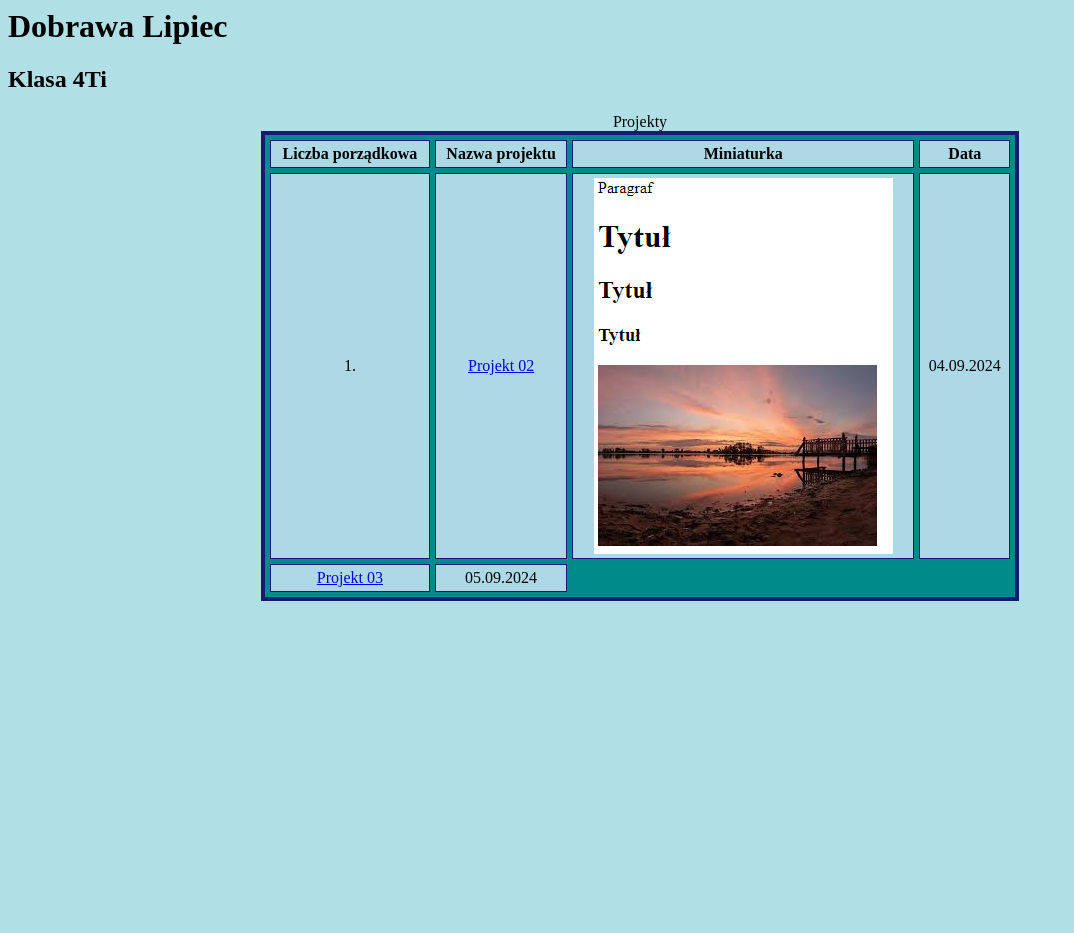
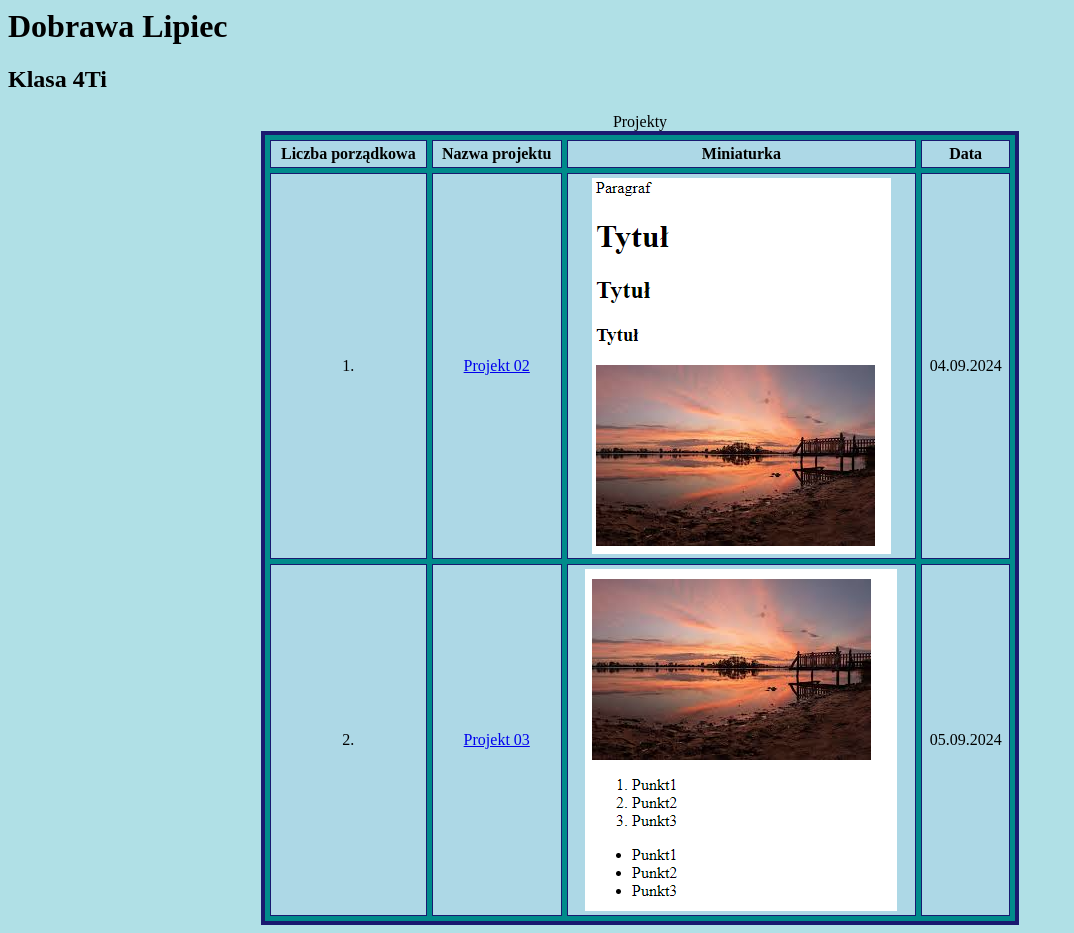
Before and after one commit to dobrawal/tabela_html, a plain HTML site: page index.html in a window 1280 px wide. Shown: the whole page, without its empty margins (0-1074 px from the left). Before the commit the page ends 800 px from the top, so only its background shows below. Drawn offline with Linux system fonts and the light colour scheme.

Commit message:
Add files via upload

```diff
--- a/index.html
+++ b/index.html
@@ -6,7 +6,7 @@
       <body bgcolor=" powderblue">
         <h1>Dobrawa Lipiec</h1>
         <h2>Klasa 4Ti</h2>
-           <table style="background-color: darkcyan; width: 60%;" align="center" cellspacing="5" cellpadding="4" border="4" bordercolor="midnightblue">
+           <table style="background-color: darkcyan; width: 60%;" align="center" cellspacing="5" cellpadding="4" border="4" bordercolor="midnightblue" border-radius="20px">
               <caption>Projekty</caption>
                  <tr  style="background-color: lightblue; text-align: center;">
                     <th>Liczba porządkowa</th>
@@ -21,13 +21,21 @@
                     </td>
                     <td>
                         <a href="https://dobrawal.github.io/Projekty/Projekt%2002,03/">
-                         <img src="Projekt02.PNG" alt="Projekt02"/>
+                           <img src="Projekt02.PNG" alt="Projekt02"/>
                         </a>
                     </td>
                     <td>04.09.2024</td>
                 </tr>
                 <tr  style="background-color: lightblue; text-align: center; ">
-                    <td><a href="https://dobrawal.github.io/Projekty/Projekt%2002,03/">Projekt 03</a></td>
+                    <td>2.</td>
+                    <td>
+                        <a href="https://dobrawal.github.io/Projekty/Projekt%2002,03/">Projekt 03</a>
+                    </td>
+                    <td>
+                        <a href="https://dobrawal.github.io/Projekty/Projekt%2002,03/">
+                            <img src="Projekt03.PNG" alt="Projekt03"/>
+                        </a>
+                    </td>
                     <td>05.09.2024</td>
                 </tr>
            </table>
```
